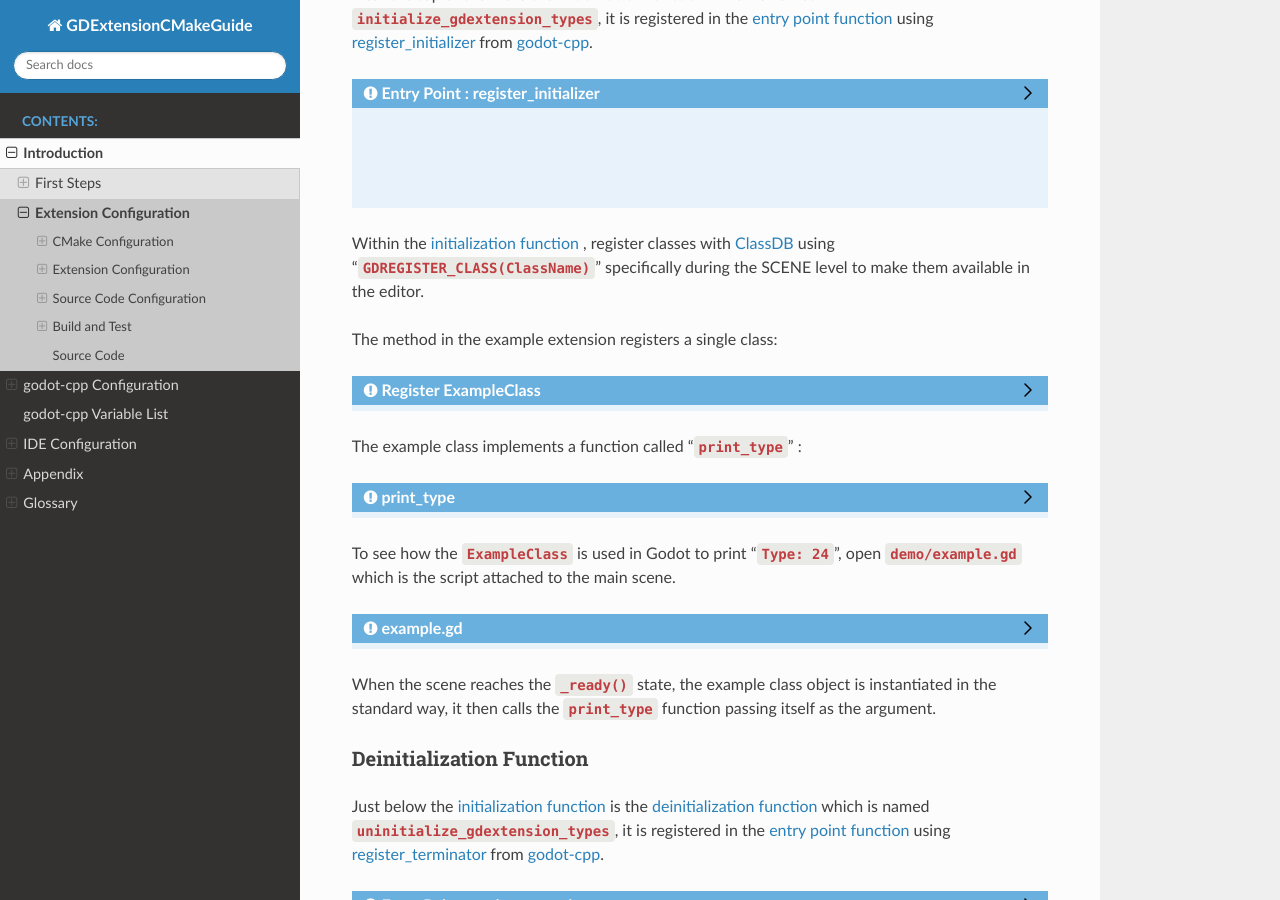
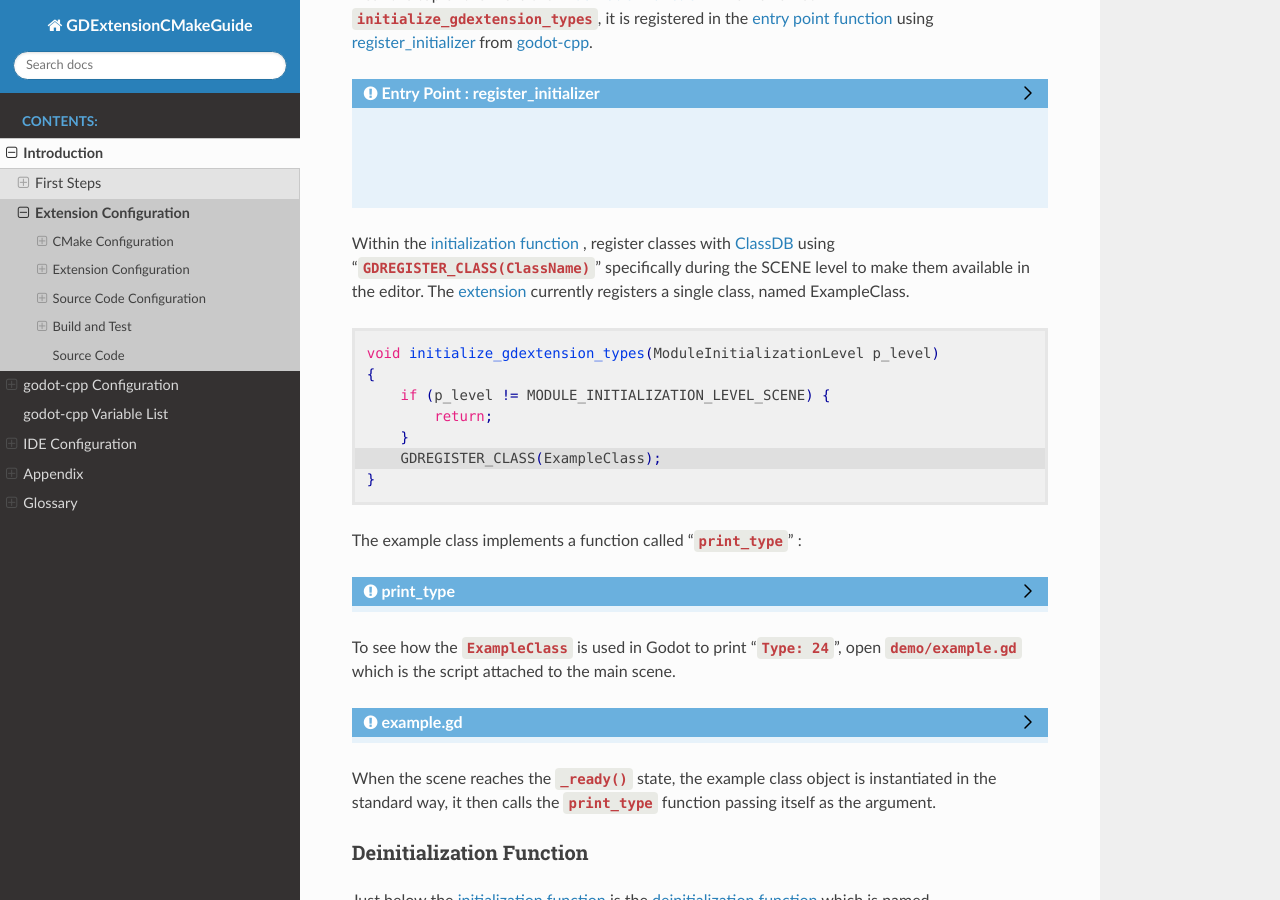
Before and after one commit to silenuz/GDExtension_CMake, a Sphinx documentation site: the page built from docs/source/introduction/extension_configuration.rst, in a window 1280 px wide and 900 px high, scrolled down 3772 px. Built offline with Sphinx 7.4.7 and the Read the Docs theme 3.1.0, drawn with Linux system fonts in a browser that asks for light colours.

Commit message:
fixed intilization function description

```diff
--- a/docs/source/introduction/extension_configuration.rst
+++ b/docs/source/introduction/extension_configuration.rst
@@ -199,23 +199,19 @@ it is registered in the :term:`entry point function` using :term:`register_initi
       :emphasize-lines: 7
 
 Within the :term:`initialization function` , register classes with :term:`ClassDB`
-using "``GDREGISTER_CLASS(ClassName)``" specifically during the SCENE level to make them available in the editor.
+using "``GDREGISTER_CLASS(ClassName)``" specifically during the SCENE level to make them available in the editor.  The
+:term:`extension` currently registers a single class, named ExampleClass.
 
-The method in the example extension registers a single class:
+.. code-block:: cpp
+   :emphasize-lines: 6
 
-.. admonition:: Register ExampleClass
-   :class: dropdown
-
-   .. code-block:: cpp
-      :emphasize-lines: 6
-
-      void initialize_gdextension_types(ModuleInitializationLevel p_level)
-      {
-          if (p_level != MODULE_INITIALIZATION_LEVEL_SCENE) {
-              return;
-          }
-          GDREGISTER_CLASS(ExampleClass);
-      }
+   void initialize_gdextension_types(ModuleInitializationLevel p_level)
+   {
+       if (p_level != MODULE_INITIALIZATION_LEVEL_SCENE) {
+           return;
+       }
+       GDREGISTER_CLASS(ExampleClass);
+   }
 
 The example class implements a function called "``print_type``" :
 
```
